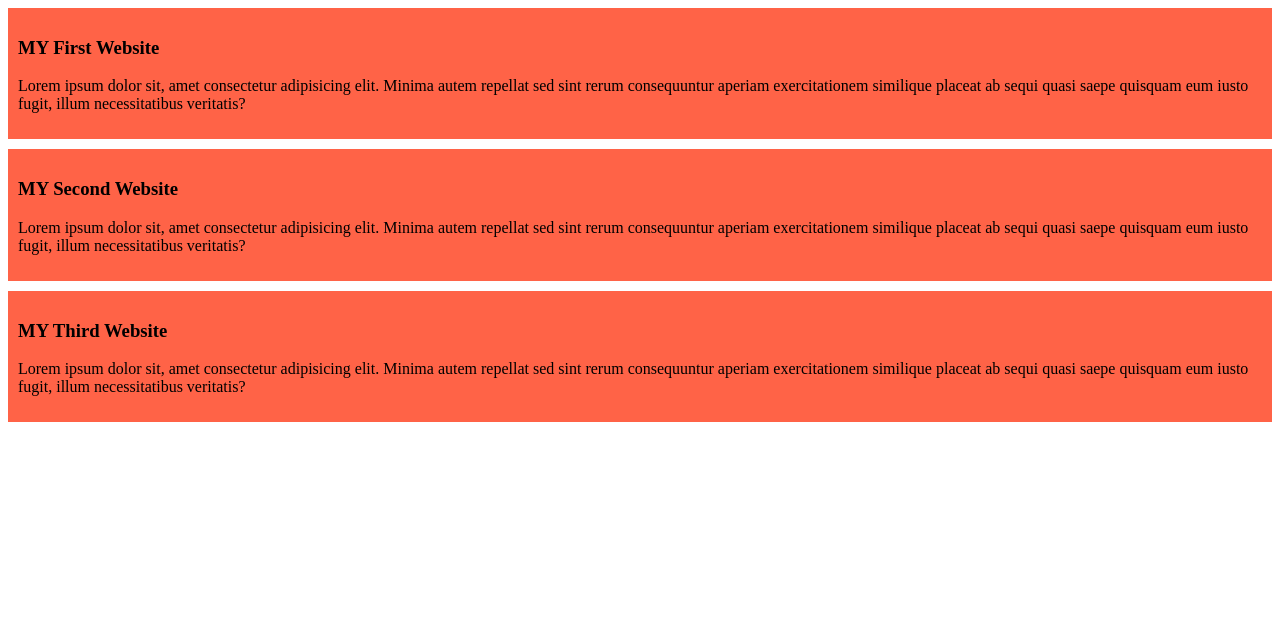
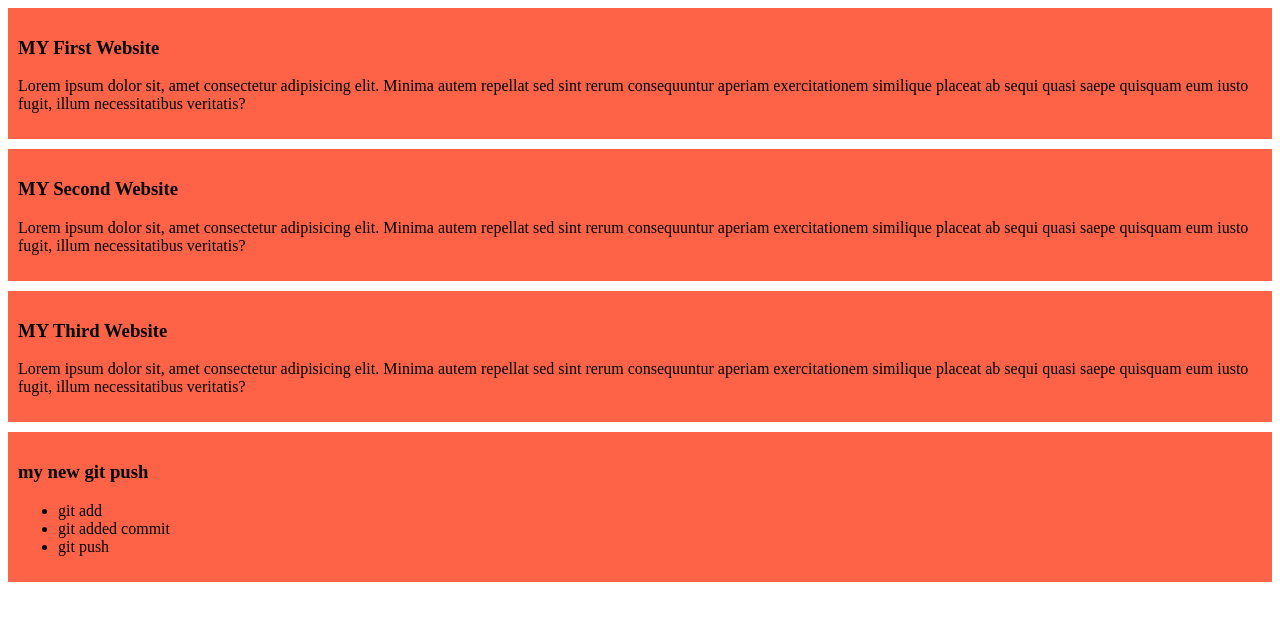
Before and after one commit to imarjuk/my-new-website, a plain HTML site: page index.html in a window 1280 px wide. Drawn offline with Linux system fonts and the light colour scheme.

Commit message:
added a list to push code

```diff
--- a/index.html
+++ b/index.html
@@ -25,5 +25,13 @@
             Lorem ipsum dolor sit, amet consectetur adipisicing elit. Minima autem repellat sed sint rerum consequuntur aperiam exercitationem similique placeat ab sequi quasi saepe quisquam eum iusto fugit, illum necessitatibus veritatis?
         </p>
     </div>
+    <div>
+        <h3>my new git push </h3>
+        <ul>
+            <li>git add</li>
+            <li>git added commit </li>
+            <li>git push</li>
+        </ul>
+    </div>
 </body>
 </html>
```
